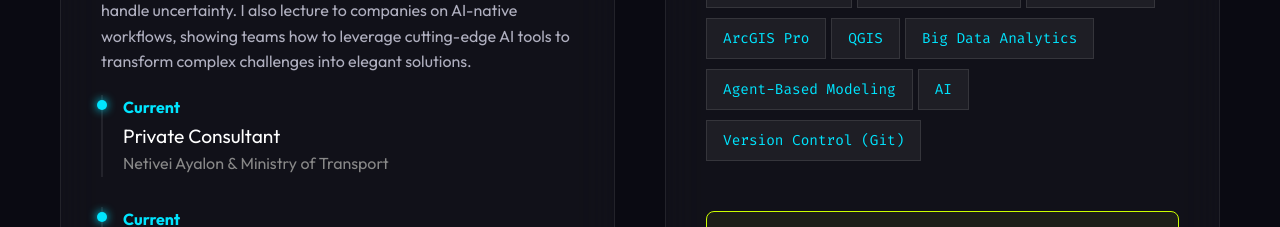
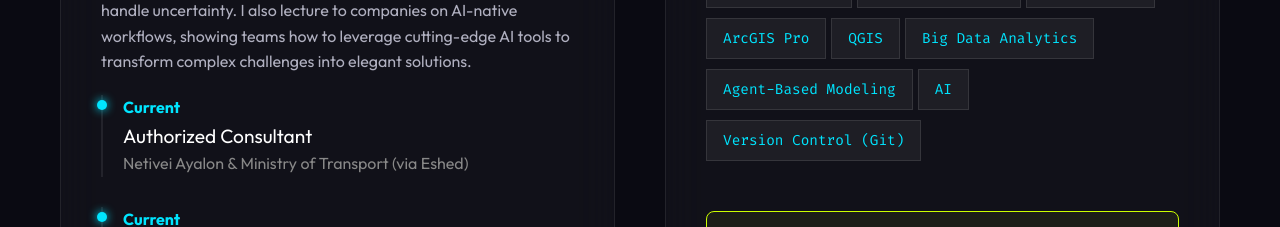
Before and after one commit to g-bd/golanbendor-portfolio, a Next.js app: page /en in a window 1280 px wide. Shown: the part 1540-1767 px from the top of the page. Built offline with nearby package versions, Linux system fonts and the light colour scheme.

Commit message:
SEO: add Eshed affiliation, mark role as Authorized Consultant
- Add Eshed (Ministry of Transport planning admin) to Person schema affiliations
- Update About current role to 'Authorized Consultant - Netivei Ayalon & Ministry of Transport (via Eshed)' in EN + HE

```diff
--- a/src/app/[lang]/page.tsx
+++ b/src/app/[lang]/page.tsx
@@ -166,6 +166,12 @@ export default function Home() {
                 "name": "Netivei Ayalon",
                 "alternateName": "נתיבי איילון",
                 "url": "https://www.ayalonhw.co.il"
+              },
+              {
+                "@type": "Organization",
+                "name": "Eshed - Transport Planning Administration (Ministry of Transport)",
+                "alternateName": "אשד - המינהלת לתכנון תחבורתי",
+                "url": "https://www.eshed-mtl.co.il"
               },
               {
                 "@type": "Organization",
--- a/src/data/translations.ts
+++ b/src/data/translations.ts
@@ -34,8 +34,8 @@ export const translations = {
             role_title: "The Architect of Flow",
             role_desc: "With a PhD from Tel Aviv University, I bridge the gap between theoretical algorithms and concrete urban reality. My work focuses on Robust Policy Evaluation—ensuring that billion-dollar decisions handle uncertainty. I also lecture to companies on AI-native workflows, showing teams how to leverage cutting-edge AI tools to transform complex challenges into elegant solutions.",
             current_label: "Current",
-            current_role: "Private Consultant",
-            current_org: "Netivei Ayalon & Ministry of Transport",
+            current_role: "Authorized Consultant",
+            current_org: "Netivei Ayalon & Ministry of Transport (via Eshed)",
             current_label2: "Current",
             current_role2: "AI Workflow Consultant & Lecturer",
             current_org2: "Corporate Training & Consulting",
@@ -707,8 +707,8 @@ export const translations = {
             role_title: "אדריכל הזרימה",
             role_desc: "עם דוקטורט מאוניברסיטת תל אביב, אני מגשר על הפער בין אלגוריתמים תיאורטיים למציאות עירונית. עבודתי מתמקדת בהערכת מדיניות חסינה—הבטחה שהחלטות של מיליארדים יעמדו במבחן אי-הוודאות. בנוסף, אני מרצה לחברות על תהליכי עבודה מבוססי AI, ומלמד צוותים כיצד למנף כלי בינה מלאכותית מתקדמים להפוך אתגרים מורכבים לפתרונות אלגנטיים.",
             current_label: "כיום",
-            current_role: "יועץ פרטי",
-            current_org: "נתיבי איילון ומשרד התחבורה",
+            current_role: "יועץ מורשה",
+            current_org: "נתיבי איילון ומשרד התחבורה (באמצעות אשד)",
             current_label2: "כיום",
             current_role2: "יועץ ומרצה לתהליכי AI",
             current_org2: "הדרכות והכשרות ארגוניות",
```
